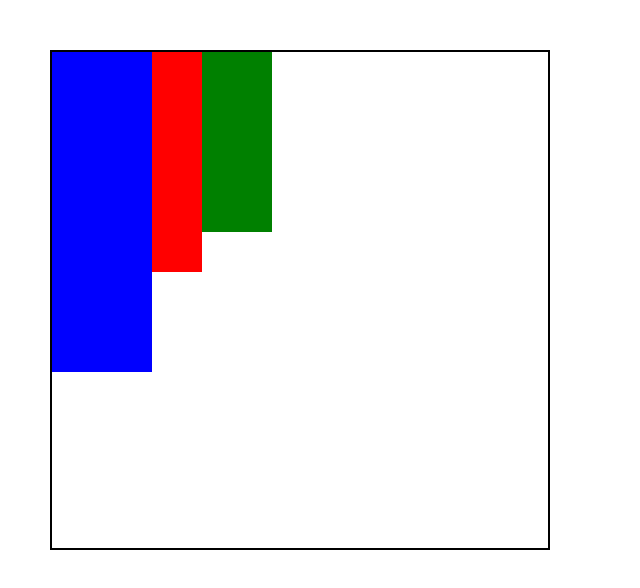
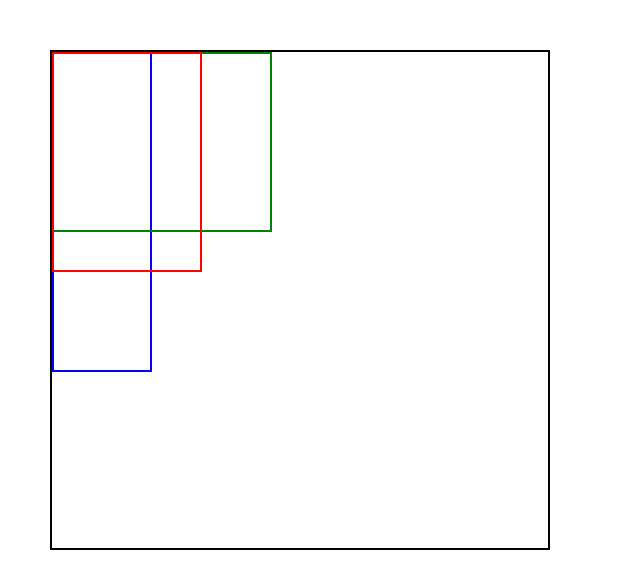
Before and after one commit to Deep-1017/Web-Development, a plain HTML site: page CSS/11_Z-index/index.html in a window 1280 px wide. Shown: the whole page, without its empty margins (0-640 px from the left). Drawn offline with Linux system fonts and the light colour scheme.

Commit message:
Add CSS Z-index

```diff
--- a/CSS/11_Z-index/style.css
+++ b/CSS/11_Z-index/style.css
@@ -14,12 +14,11 @@ html, body {
     height: 500px;
     width: 500px;
     margin: 50px;
-    position: relative;
-    z-index: 3 / 1 / 2;
+    /* position: relative; */
 }
 
 #red-box {
-    background-color: red;
+    border: 2px solid red;
     height: 220px;
     width: 150px;
     position: absolute;
@@ -27,7 +26,7 @@ html, body {
 }
 
 #green-box {
-    background-color: green;
+    border: 2px solid green;
     height: 180px;
     width: 220px;
     position: absolute;
@@ -35,9 +34,9 @@ html, body {
 }
 
 #blue-box {
-    background-color: blue;
+    border: 2px solid blue;
     height: 320px;
     width: 100px;
     position: absolute;
-    z-index: 5;
+    z-index: -5;
 }
```
